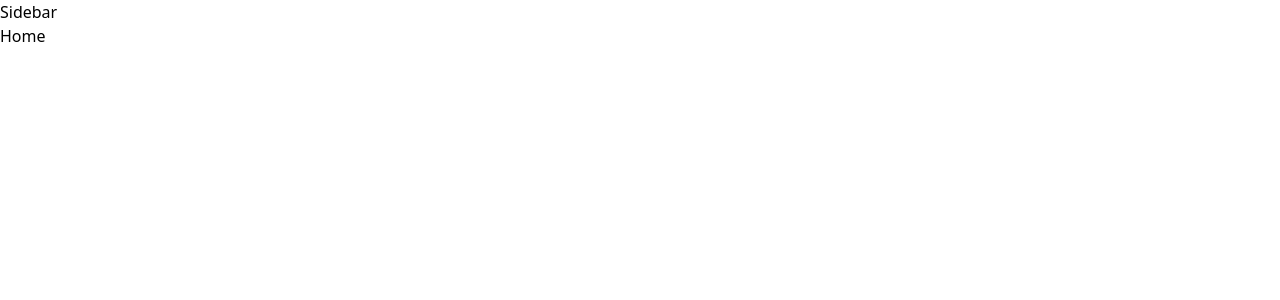
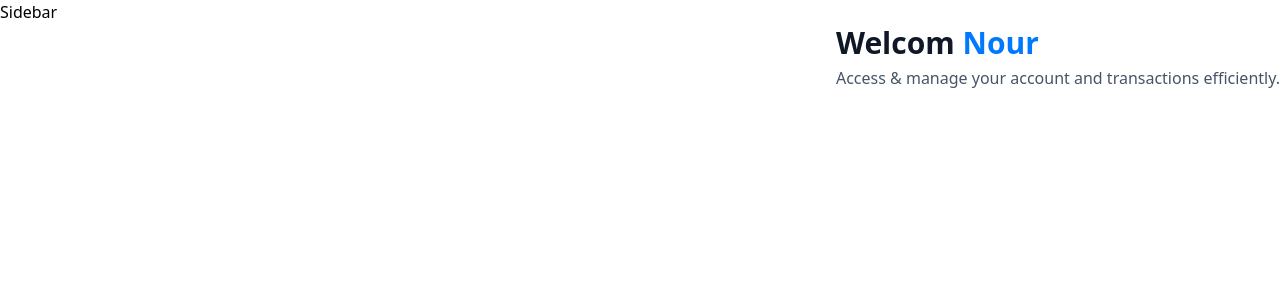
Before and after one commit to NourAlSalhi/Banking-App, a Next.js app: page / in a window 1280 px wide. Shown: the top 300 px of the page. Built offline with nearby package versions, Linux system fonts and the light colour scheme.

Commit message:
create header

```diff
--- a/app/(root)/page.tsx
+++ b/app/(root)/page.tsx
@@ -1,5 +1,20 @@
+import { HeaderBox } from "@/components";
+
 const Home = () => {
-  return <div>Home</div>;
+  const loggedIn = { firstName: "Nour" };
+  return (
+    <section className="home">
+      <div className="home-content"></div>
+      <header className="home-header">
+        <HeaderBox
+          type="greeting"
+          user={loggedIn?.firstName || "Guest"}
+          subtext="Access & manage your account and transactions efficiently."
+          title="Welcom"
+        />
+      </header>
+    </section>
+  );
 };
 
 export default Home;
--- /dev/null
+++ b/components/HeaderBox/index.tsx
@@ -0,0 +1,22 @@
+import type { HeaderProps } from "../types";
+
+export const HeaderBox = ({
+  title = "title",
+  type,
+  user,
+  subtext,
+}: HeaderProps) => {
+  return (
+    <div className="header-box">
+      <h1 className="header-box-title">
+        {title}
+        {type === "greeting" && (
+          <span className="text-bankGradient">&nbsp;{user}</span>
+        )}
+      </h1>
+      <p className="header-box-subtext">{subtext}</p>
+    </div>
+  );
+};
+
+export default HeaderBox;
--- /dev/null
+++ b/components/index.ts
@@ -0,0 +1 @@
+export * from "./HeaderBox"
--- /dev/null
+++ b/components/types/index.ts
@@ -0,0 +1,6 @@
+export type HeaderProps = {
+  type: "title" | "greeting";
+  title: string;
+  subtext: string;
+  user: string;
+}
```
